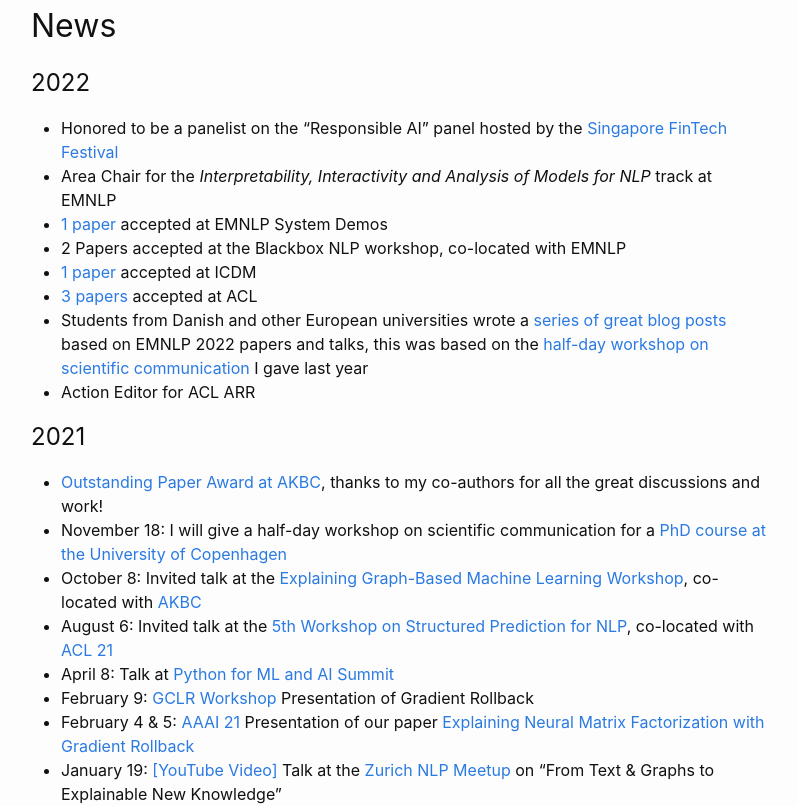
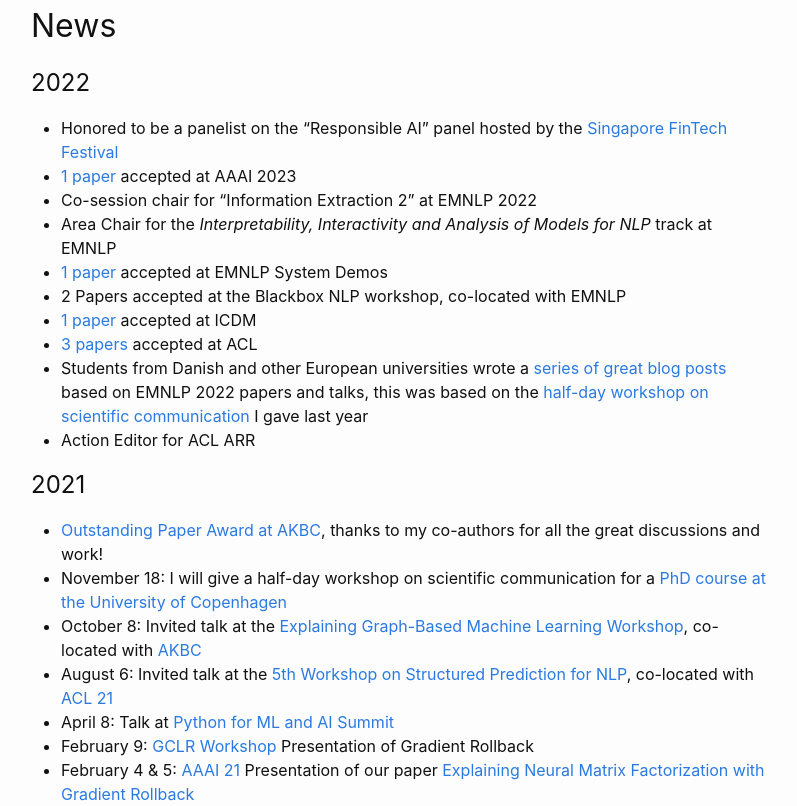
Before and after one commit to carolinlawrence/carolinlawrence.github.io, a Jekyll site: the page built from index.markdown, in a window 1280 px wide and 900 px high, scrolled down 1152 px, cut to the strip 94-900 px from the top of the window. Shown: the whole strip, without its empty margins (239-1036 px from the left). Built offline with Jekyll 4.4.1, drawn with Linux system fonts in a browser that asks for light colours.

Commit message:
Update index.markdown

```diff
--- a/index.markdown
+++ b/index.markdown
@@ -37,6 +37,8 @@ Recently, colleagues and I have developed a method to explain the prediction of
 ## News
 # 2022
 * Honored to be a panelist on the "Responsible AI" panel hosted by the <a href="https://www.fintechfestival.sg/">Singapore FinTech Festival</a>
+* <a href="publications/">1 paper</a> accepted at AAAI 2023
+* Co-session chair for "Information Extraction 2" at EMNLP 2022
 * Area Chair for the <i>Interpretability, Interactivity and Analysis of Models for NLP</i> track at EMNLP
 * <a href="publications/">1 paper</a> accepted at EMNLP System Demos
 * 2 Papers accepted at the Blackbox NLP workshop, co-located with EMNLP
```
